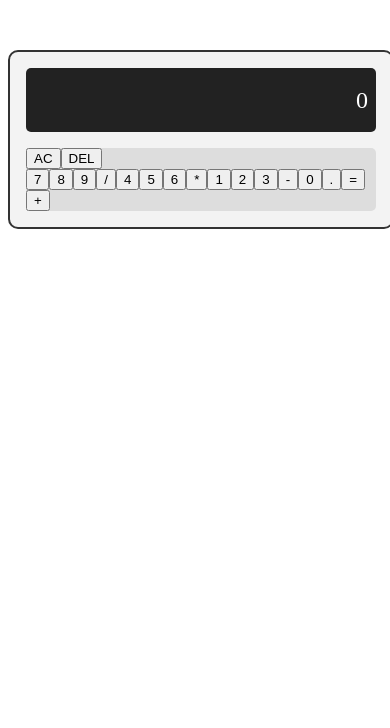
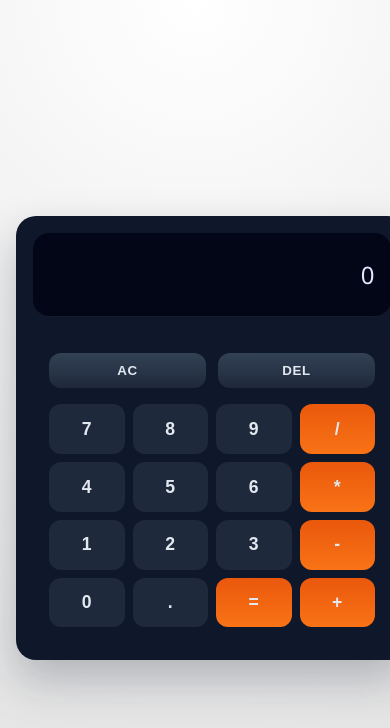
Before and after one commit to johnwick22012026-source/Calculator, a React (Vite) app: page / in a window 390 px wide. Shown: the top 728 px of the page. Built offline with nearby package versions, Linux system fonts and the light colour scheme.

Commit message:
feat(CALC-21): Implement responsive plain CSS styling for the calculator shell — src/App.css

```diff
--- a/src/App.css
+++ b/src/App.css
@@ -1,29 +1,131 @@
+:root {
+  color-scheme: light dark;
+}
+
+body {
+  margin: 0;
+  font-family: 'Space Grotesk', 'Segoe UI', system-ui, sans-serif;
+  background: radial-gradient(circle at top, #ffffff 0%, #f0f0f0 40%, #e1e1e1 100%);
+  min-height: 100vh;
+  display: flex;
+  align-items: center;
+  justify-content: center;
+  padding: 2rem;
+}
+
+#root {
+  width: 100%;
+}
+
 .calculator-container {
-  width: 350px;
-  margin: 50px auto;
-  border: 2px solid #333;
-  border-radius: 10px;
-  padding: 1rem;
-  background-color: #f3f3f3;
+  width: min(100%, 420px);
+  margin: 0 auto;
+  border: 1px solid rgba(15, 23, 42, 0.15);
+  border-radius: 24px;
+  padding: 1.25rem;
+  background: #0f172a;
+  box-shadow: 0 20px 45px rgba(15, 23, 42, 0.25);
   display: flex;
   flex-direction: column;
+  gap: 1.25rem;
 }
 
 .calculator-display {
-  height: 3rem;
-  margin-bottom: 1rem;
-  background-color: #222;
-  color: #fff;
-  font-size: 1.5rem;
+  min-height: 3.75rem;
+  background-color: #020617;
+  color: #e0e7ff;
+  font-size: clamp(1.5rem, 2vw, 2.25rem);
   display: flex;
   align-items: center;
   justify-content: flex-end;
-  padding: 0.5rem;
-  border-radius: 5px;
+  padding: 0.75rem 1rem;
+  border-radius: 16px;
+  letter-spacing: 0.02em;
+  box-shadow: inset 0 -1px 0 rgba(255, 255, 255, 0.08);
+  word-break: break-all;
 }
 
 .calculator-keypad {
+  background-color: #0f172a;
+  border-radius: 16px;
+  padding: 1rem;
+  display: flex;
+  flex-direction: column;
+  gap: 1rem;
+}
+
+.calculator-controls {
+  display: flex;
+  gap: 0.75rem;
+}
+
+.calculator-action {
   flex: 1;
-  background-color: #ddd;
-  border-radius: 5px;
+  padding: 0.65rem 0.5rem;
+  border: none;
+  border-radius: 12px;
+  background: linear-gradient(180deg, #334155, #1e293b);
+  color: #e2e8f0;
+  font-weight: 600;
+  letter-spacing: 0.05em;
+  cursor: pointer;
+  transition: transform 0.15s ease, background 0.15s ease;
 }
+
+.calculator-action:active {
+  transform: scale(0.98);
+}
+
+.calculator-grid {
+  display: grid;
+  grid-template-columns: repeat(4, minmax(0, 1fr));
+  gap: 0.65rem;
+}
+
+.calculator-button {
+  border: none;
+  border-radius: 12px;
+  padding: 1rem 0.5rem;
+  font-size: 1.25rem;
+  font-weight: 600;
+  color: #e2e8f0;
+  background-color: #1e293b;
+  cursor: pointer;
+  transition: transform 0.1s ease, background-color 0.15s ease;
+}
+
+.calculator-button:hover,
+.calculator-button:focus-visible {
+  background-color: #4f46e5;
+  outline: none;
+  transform: translateY(-1px);
+}
+
+.calculator-button--operator {
+  background: linear-gradient(180deg, #ea580c, #f97316);
+}
+
+.calculator-button--operator:hover,
+.calculator-button--operator:focus-visible {
+  background: linear-gradient(180deg, #fb923c, #f97316);
+}
+
+@media (max-width: 600px) {
+  body {
+    padding: 1rem;
+  }
+
+  .calculator-container {
+    border-radius: 20px;
+    padding: 1rem;
+  }
+
+  .calculator-grid {
+    gap: 0.5rem;
+  }
+
+  .calculator-button {
+    font-size: 1.1rem;
+    padding: 0.9rem 0.5rem;
+  }
+}
```
